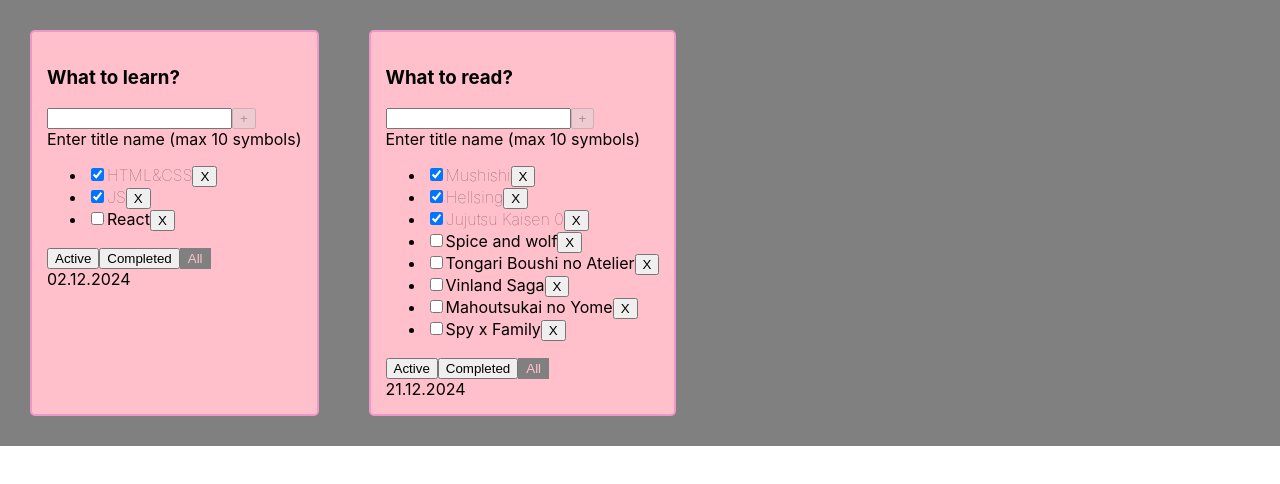
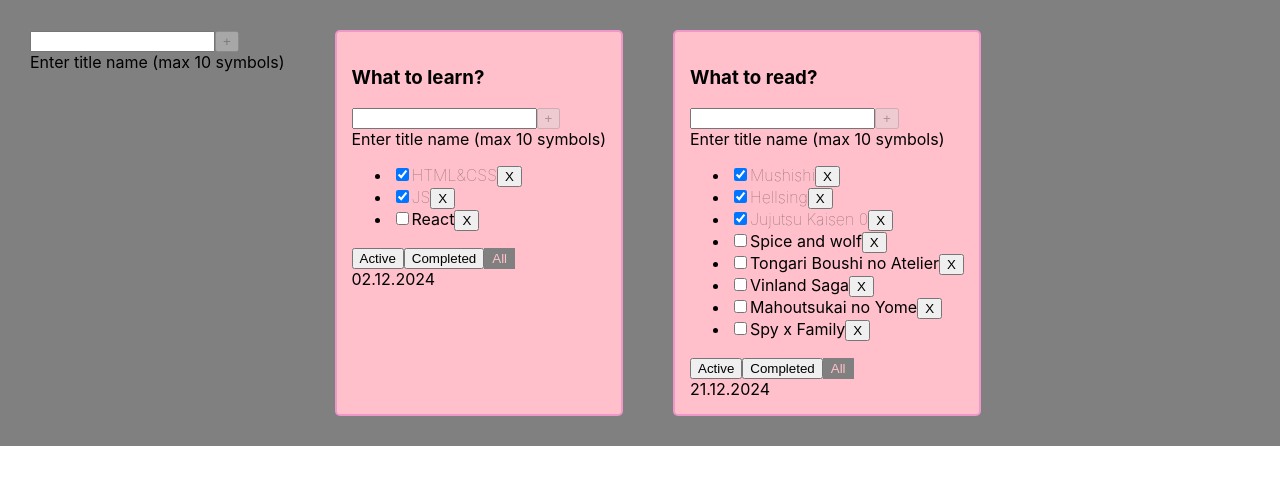
Before and after one commit to EarlMefisto/1-todolist, a React (Create React App) app: page / in a window 1280 px wide. Shown: the top 484 px of the page. Built offline with nearby package versions, Linux system fonts and the light colour scheme.

Commit message:
add TodoList form

```diff
--- a/src/App.tsx
+++ b/src/App.tsx
@@ -3,6 +3,7 @@
 import { v1 } from "uuid";
 import { TodolistLearn } from "./layout/todolists/TodolistLearn";
 import { TodolistRead } from "./layout/todolists/TodolistRead";
+import { AddItemForm } from "./components/AddItemForm";
 
 //CRUD
 // - повторяемость, дублирование - 100%
@@ -120,8 +121,13 @@
     setNextTasks2(nextState);
   };
 
+  const addTodoList = (title: string) => {
+
+  }
+
   return (
     <div className="App">
+      <AddItemForm addItem={addTodoList} />
       <TodolistLearn
         title={todolistTitle1}
         tasks={filtredTasks}
--- /dev/null
+++ b/src/components/AddItemForm.tsx
@@ -0,0 +1,56 @@
+import { useState, KeyboardEvent, ChangeEvent } from "react";
+import { Button } from "./Buttons/Button";
+
+type AddItemFormType = {
+  addItem: (title: string) => void;
+};
+export function AddItemForm(props: AddItemFormType) {
+  const [taskTitle, setTaskTitle] = useState("");
+  const [error, setError] = useState<boolean>(false);
+
+  const setLocalTitileHandler = (event: ChangeEvent<HTMLInputElement>) => {
+    error && setError(false);
+    setTaskTitle(event.currentTarget.value);
+  };
+
+  const isAddTaskPossible = taskTitle.length <= 10;
+
+  const onNewTitileKeyDownHandler = (
+    event: KeyboardEvent<HTMLInputElement>
+  ) => {
+    if (taskTitle.length && isAddTaskPossible && event.key === "Enter") {
+      addTaskHandler();
+    }
+  };
+
+  const addTaskHandler = () => {
+    const trimmedTitie = taskTitle.trim();
+    if (trimmedTitie) {
+      props.addItem(taskTitle);
+    } else {
+      setError(true);
+    }
+    setTaskTitle("");
+  };
+
+  return (
+    <div>
+      <input
+        value={taskTitle}
+        onChange={setLocalTitileHandler}
+        onKeyDown={onNewTitileKeyDownHandler}
+        className={error ? "error" : ""}
+      />
+      <Button
+        title="+"
+        onClickHandler={addTaskHandler}
+        isButtonDisabled={!taskTitle.length || !isAddTaskPossible}
+      />
+      {!isAddTaskPossible && (
+        <div className="error-message">Task name is long</div>
+      )}
+      {!taskTitle.length && <div>Enter title name (max 10 symbols)</div>}
+      {error && <div className="error-message">Task title is required</div>}
+    </div>
+  );
+}
--- a/src/layout/todolists/TodolistLearn.tsx
+++ b/src/layout/todolists/TodolistLearn.tsx
@@ -1,8 +1,9 @@
-import { ChangeEvent, KeyboardEvent, useState } from "react";
+import { ChangeEvent, useState } from "react";
 import { FilterValuesType, TaskType } from "../../App";
 import { Button } from "../../components/Buttons/Button";
 import { FilterButtons } from "../../components/Buttons/FilterButtons";
 import { HeaderTodolist } from "../header/HeaderTodolist";
+import { AddItemForm } from "../../components/AddItemForm";
 
 export type TodolistPropsType = {
   title: string;
@@ -16,7 +17,6 @@
 };
 
 export const TodolistLearn = (props: TodolistPropsType) => {
-
   const [taskTitle, setTaskTitle] = useState("");
   const [error, setError] = useState<boolean>(false);
 
@@ -46,50 +46,10 @@
 
   const isAddTaskPossible = taskTitle.length <= 10;
 
-  const addTaskHandler = () => {
-    const trimmedTitie = taskTitle.trim();
-    if (trimmedTitie) {
-      props.addTask(taskTitle);
-    } else {
-      setError(true);
-    }
-    setTaskTitle("");
-  };
-
-  const setLocalTitileHandler = (event: ChangeEvent<HTMLInputElement>) => {
-    error && setError(false);
-    setTaskTitle(event.currentTarget.value);
-  };
-
-  const onNewTitileKeyDownHandler = (
-    event: KeyboardEvent<HTMLInputElement>
-  ) => {
-    if (taskTitle.length && isAddTaskPossible && event.key === "Enter") {
-      addTaskHandler();
-    }
-  };
-
   return (
     <div className="todolist">
       <HeaderTodolist title={props.title} />
-      <div>
-        <input
-          value={taskTitle}
-          onChange={setLocalTitileHandler}
-          onKeyDown={onNewTitileKeyDownHandler}
-          className={error ? "error" : ""}
-        />
-        <Button
-          title="+"
-          onClickHandler={addTaskHandler}
-          isButtonDisabled={!taskTitle.length || !isAddTaskPossible}
-        />
-      </div>
-      {!isAddTaskPossible && (
-        <div className="error-message">Task name is long</div>
-      )}
-      {!taskTitle.length && <div>Enter title name (max 10 symbols)</div>}
-      {error && <div className="error-message">Task title is required</div>}
+      <AddItemForm addItem={props.addTask} />
       {tasksList}
       <FilterButtons
         filter={props.filter}
@@ -98,4 +58,4 @@
       <div>{props.date}</div>
     </div>
   );
-}
+};
```
